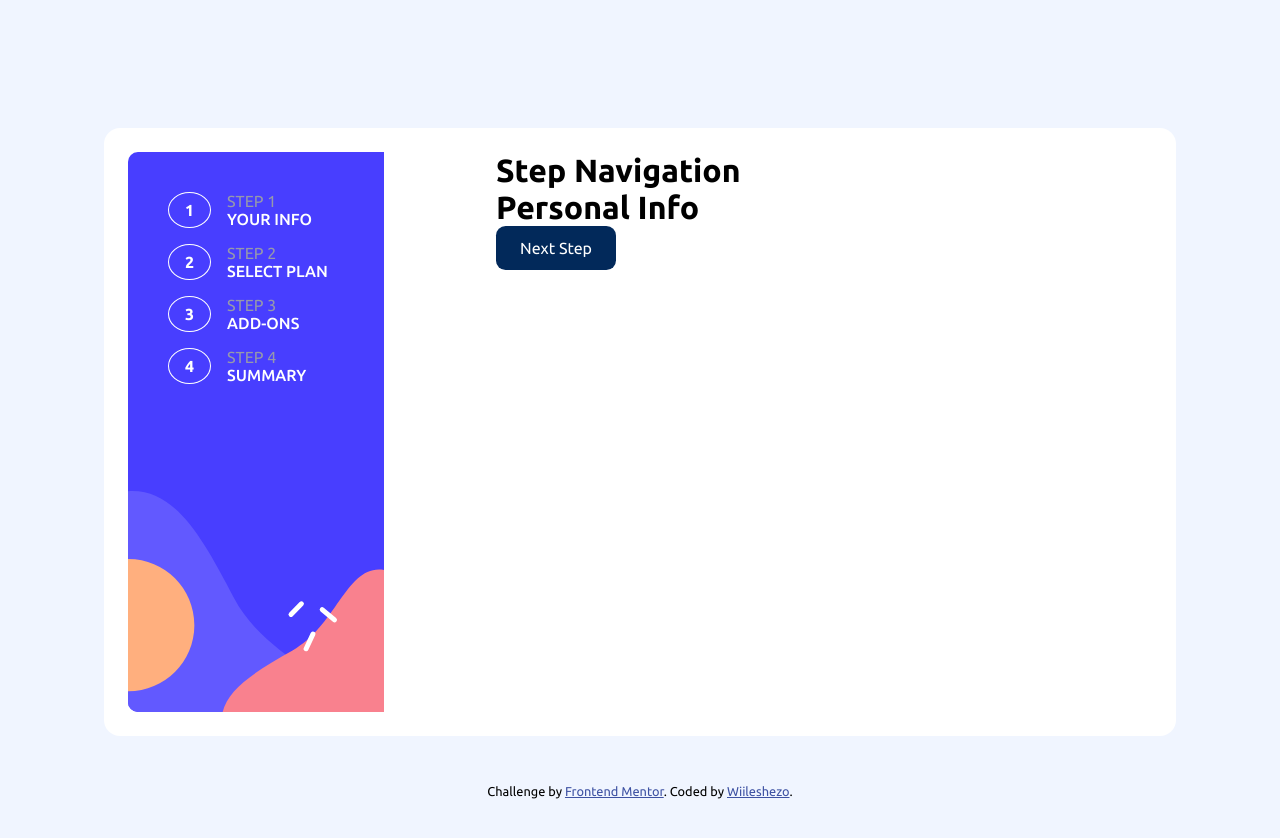
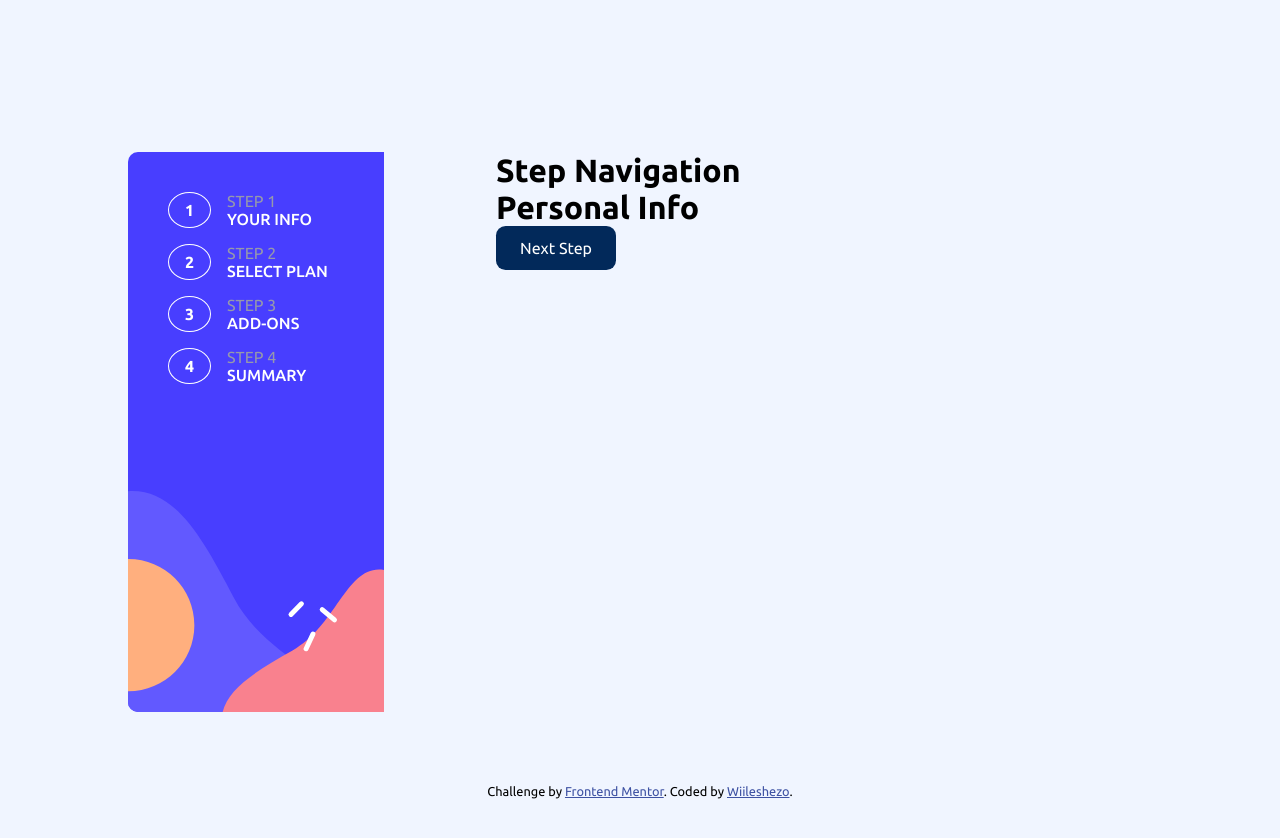
Before and after one commit to Wiileshezo/multi-step-form-main, a Vue app: page / in a window 1280 px wide. Shown: the top 838 px of the page. Built offline with nearby package versions, Linux system fonts and the light colour scheme.

Commit message:
delete some style

```diff
--- a/src/components/UI/BaseCard.vue
+++ b/src/components/UI/BaseCard.vue
@@ -1,13 +1,9 @@
 <script setup></script>
 
 <template>
-  <div class="card display-flex direction-column border-radius">
+  <div class="display-flex direction-column border-radius">
     <slot></slot>
   </div>
 </template>
 
-<style scoped>
-.card {
-  background: var(--White);
-}
-</style>
+<style scoped></style>
```
